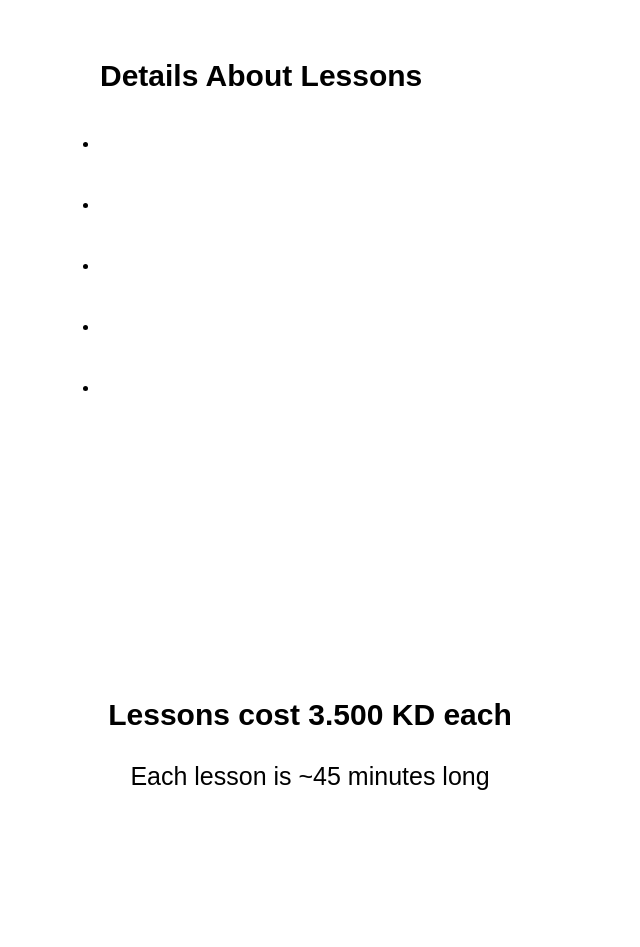
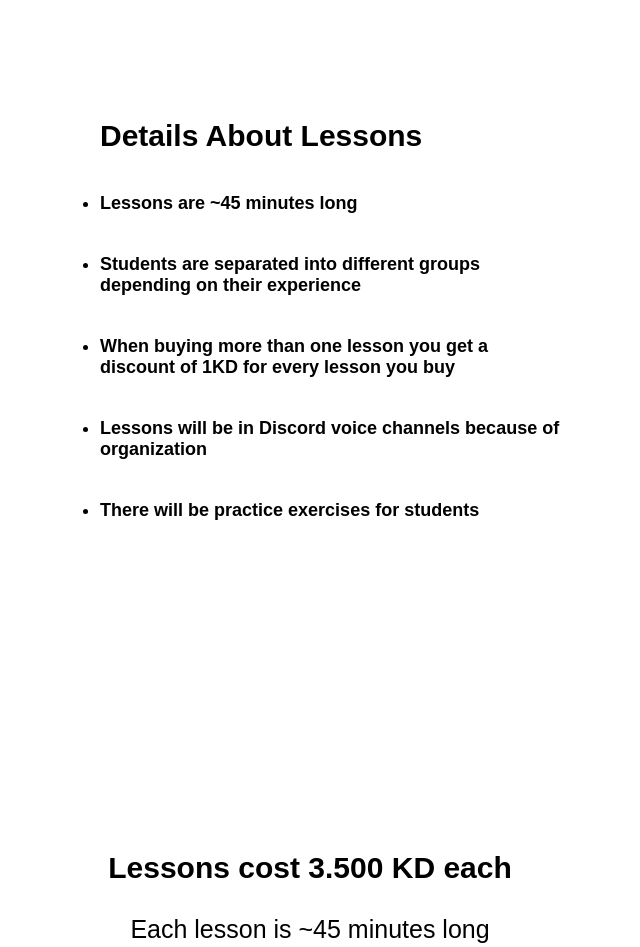
Before and after one commit to ytrRoboGamer/RoCode.codes, a plain HTML site: page index.html in a window 1280 px wide. Shown: the part 1220-2167 px from the top of the page, without its empty margins (330-970 px from the left). Drawn offline with Linux system fonts and the light colour scheme.

Commit message:
Add files via upload

```diff
--- /dev/null
+++ b/discord/javascript.js
@@ -0,0 +1 @@
+window.location.href = 'https://discord.gg/reFvTsEGdy';
--- a/index.html
+++ b/index.html
@@ -22,7 +22,7 @@
 
     <br><br><br><br><br>
 
-    <pre class="welcomeMessage"></pre>
+    <pre class="welcomeMessage"><span class="BOLD">Ro-Code<span class="blue">.codes</span></span><span class="welcomeTxt"></span></pre>
 
 
     <div id="availableLessons" class="divs">
@@ -61,11 +61,11 @@
 
         <li class="contact contact1"></li>
         <li class="contact contact2"></li>
-        <li class="contact contact3"></li>
-        <li class="contact contact4"></li>
-        <li class="contact contact5"></li>
       </ul>
     </div>
+
+
+    <footer></footer>
 
     <script src="lang.js"></script>
     <script src="javascript.js"></script>
--- a/javascript.js
+++ b/javascript.js
@@ -10,7 +10,7 @@ const barItems = [
   document.querySelector('.barItem4')
 ];
 
-const welcomeMessage = document.querySelector('.welcomeMessage');
+const welcomeTxt = document.querySelector('.welcomeTxt');
 
 const prices1 = document.querySelector('.prices1');
 const prices2 = document.querySelector('.prices2');
@@ -32,13 +32,13 @@ html.dir = lang.dir[selectedLang];
 html.lang = lang.lang[selectedLang];
 title.innerHTML = lang.title[selectedLang];
 
-langButton.innerHTML = lang.langButton[selectedLang];
-
 barItems.forEach((value, index) => {
-  value.innerHTML = lang[`barItem${index+1}`][selectedLang];
+  value.innerHTML = lang[`barItem${index + 1}`][selectedLang];
 });
 
-welcomeMessage.innerHTML = lang.welcomeMessage[selectedLang];
+welcomeTxt.innerHTML = lang.welcomeTxt[selectedLang];
+
+langButton.innerHTML = lang.langButton[selectedLang];
 
 prices1.innerHTML = lang.prices1[selectedLang];
 prices2.innerHTML = lang.prices2[selectedLang];
--- a/lang.js
+++ b/lang.js
@@ -9,9 +9,9 @@ const lang = {
   langButton: ['العربية', 'English'],
 
 
-  welcomeMessage: [
-    '<span class="BOLD">Ro-Code<span class="blue">.codes</span></span>\nLearn <span class="green">Pr<span class="green2">og</span>ram<span class="green3">mi</span>ng</span>',
-    '<span class="BOLD">Ro-Code<span class="blue">.codes</span></span>\nتعلم <span class="green">ا<span class="green2">لب</span>ر<span class="green3">مج</span>ة</span>'
+  welcomeTxt: [
+    '\nLearn <span class="green">Pr<span class="green2">og</span>ram<span class="green3">mi</span>ng</span>',
+    '\nتعلم <span class="green">ا<span class="green2">لب</span>ر<span class="green3">مج</span>ة</span>'
   ],
 
 
@@ -46,11 +46,30 @@ const lang = {
 
   infoTitle: ['Details About Lessons', 'معلومات عن الدروس'],
 
-  info1: ['', ''],
-  info2: ['', ''],
-  info3: ['', ''],
-  info4: ['', ''],
-  info5: ['', ''],
+  info1: [
+    'Lessons are ~45 minutes long',
+    'مدة الدروس ~45 دقيقة'
+  ],
+
+  info2: [
+    'Students are separated into different groups depending on their experience',
+    'الطلاب مقسمين في مجموعات مختلفة حسب خبرتهم'
+  ],
+
+  info3: [
+    'When buying more than one lesson you get a discount of 1KD for every lesson you buy',
+    'عند شراء أكثر من درس واحد تحصل على خصم 1 دينار لكل درس تشتريه '
+  ],
+
+  info4: [
+    'Lessons will be in Discord voice channels because of organization',
+    'الدروس ستكون في مكالمات Discord بسبب التنظيم'
+  ],
+
+  info5: [
+    'There will be practice exercises for students',
+    'سيكون هناك واجبات تدريبية للطلاب'
+  ],
 
 
   prices1: ['Lessons cost 3.500 KD each', 'السعر هو 3.500 دينار كويتي لكل درس'],
@@ -59,10 +78,14 @@ const lang = {
 
   contactTitle: ['How To Contact Us', 'طريقة التواصل معنا'],
 
-  contact1: ['', ''],
-  contact2: ['', ''],
-  contact3: ['', ''],
-  contact4: ['', ''],
-  contact5: ['', '']
+  contact1: [
+    'You can join our server if you have any questions or want to pay, <a href="discord">Click here to join</a>',
+    'يمكنك الانضمام لسيرفر Discord إذا كان لديك أي اسئلة او تريد الدفع, <a href="discord">اضغط هنا للانضمام</a>'
+  ],
+
+  contact2: [
+    'Or you can contact us on our email <a href="mailto:ro.code.contact@gmail.com">ro.code.contact@gmail.com</a>',
+    'أو يمكنك التواصل معنا على الإيميل <a href="mailto:ro.code.contact@gmail.com">ro.code.contact@gmail.com</a>'
+  ]
 
 };
--- a/styles.css
+++ b/styles.css
@@ -9,6 +9,15 @@ button:hover, a:hover{
 }
 button:active, a:active{
   filter: brightness(70%);
+}
+
+footer{
+  position: absolute;
+  background-color: rgb(43, 43, 43);
+  height: 400px;
+  margin-top: 100px;
+  left: 0;
+  right: 0;
 }
 
 
@@ -88,7 +97,8 @@ button:active, a:active{
 
 .divs{
   justify-self: center;
-  margin-top: 300px;
+  margin-top: 250px;
+  padding-top: 50px;
   width: 500px;
 }
 .ulTitle{
```
Also changed, not shown: discord/index.html (added, +21 -0 lines).
